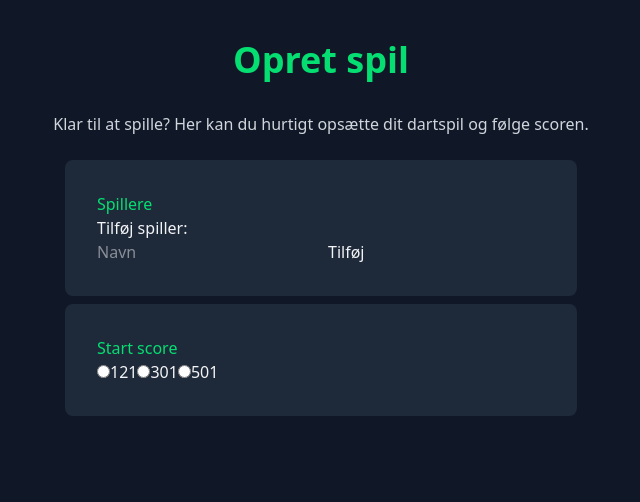
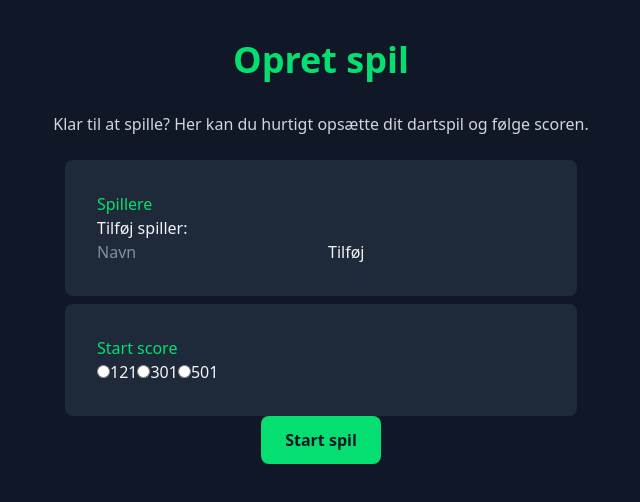
Before and after one commit to Thomasmc96/just-dart, a React (Vite) app: page /game-setup in a window 1280 px wide. Shown: the top 502 px of the page, without its empty margins (319-959 px from the left). Built offline with nearby package versions, Linux system fonts and the light colour scheme.

Commit message:
button component

```diff
--- /dev/null
+++ b/src/components/Button.tsx
@@ -0,0 +1,13 @@
+import React from "react";
+
+type ButtonProps = {
+  children: React.ReactNode;
+};
+
+export default function Button({ children }: ButtonProps) {
+  return (
+    <button className="bg-green-400 hover:bg-green-500 text-gray-900 px-6 py-3 rounded-lg font-semibold transition cursor-pointer">
+      {children}
+    </button>
+  );
+}
--- a/src/pages/GameSetup.tsx
+++ b/src/pages/GameSetup.tsx
@@ -1,5 +1,6 @@
 import { useContext, useState } from "react";
 import { GameContext } from "../contexts/GameContext";
+import Button from "../components/Button";
 
 export default function GameSetup() {
   const { gameState, addPlayer, setStartingPoints } = useContext(GameContext);
@@ -64,6 +65,8 @@
         />
         <label htmlFor="gameType501">501</label>
       </div>
+
+      <Button>Start spil</Button>
     </main>
   );
 }
--- a/src/pages/Home.tsx
+++ b/src/pages/Home.tsx
@@ -1,4 +1,5 @@
 import { Link } from "react-router-dom";
+import Button from "../components/Button";
 
 const Home = () => {
   return (
@@ -11,9 +12,7 @@
       </p>
       <div className="flex gap-4 flex-wrap justify-center">
         <Link to={"game-setup"}>
-          <button className="bg-green-400 hover:bg-green-500 text-gray-900 px-6 py-3 rounded-lg font-semibold transition cursor-pointer">
-            Opret spil
-          </button>
+          <Button>Opret spil</Button>
         </Link>
       </div>
     </main>
```
